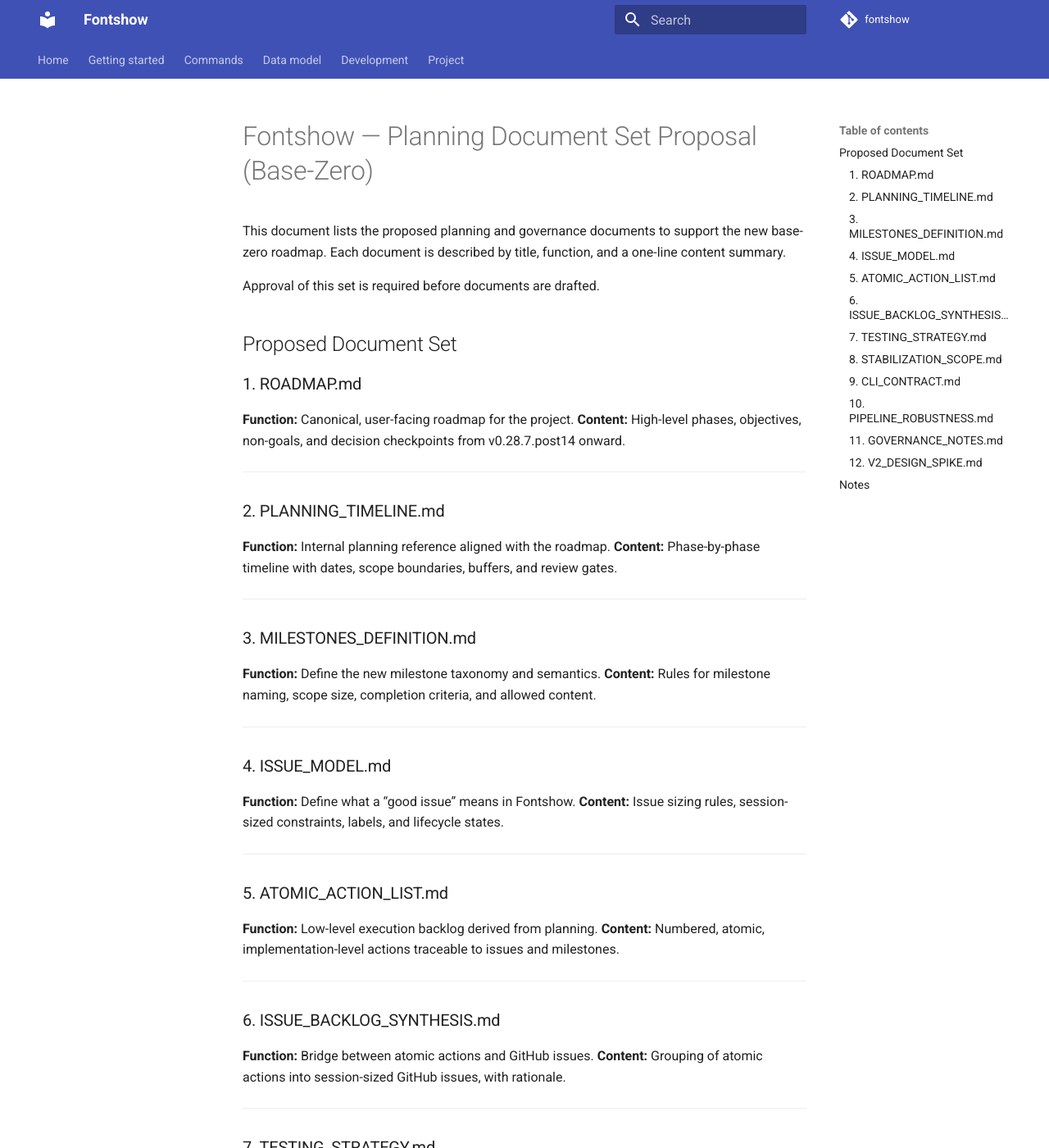
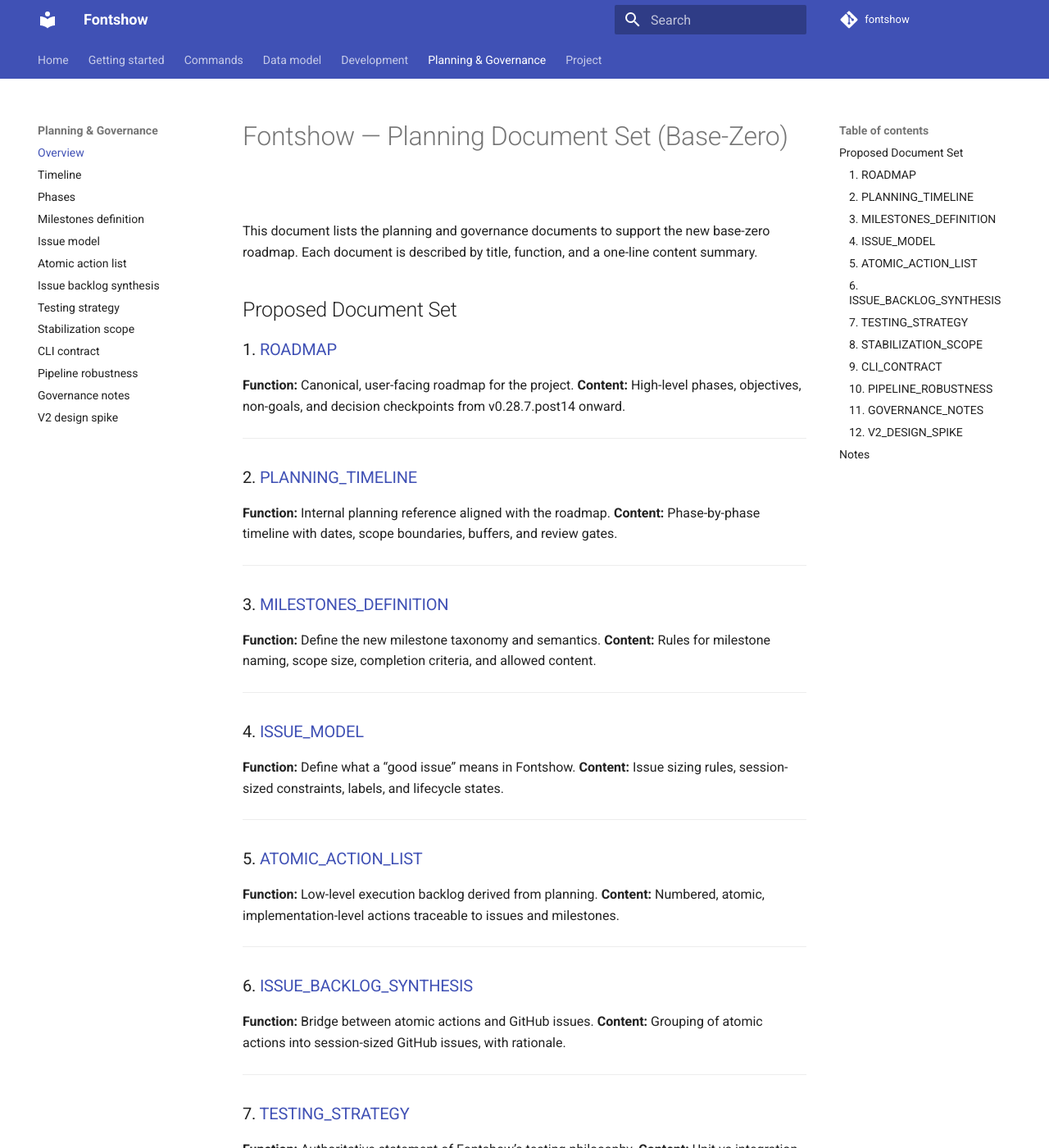
Before and after one commit to marco0560/Fontshow, an MkDocs documentation site: the page built from docs/planning/00_Planning_Document_Set.md, in a window 1280 px wide and 1400 px high. Shown: the whole window at 82% size. Built offline with MkDocs 1.6.1 and Material for MkDocs 9.7.7, drawn with Linux system fonts in a browser that asks for light colours; comment, search, counter and statistics services are not loaded; some of the changed text lies outside the part shown.

Commit message:
docs: cross-link planning document set for repository navigation
Enhance docs/planning/00_Planning_Document_Set.md by adding direct links
to all canonical planning documents in the same directory.

This improves repository-level navigation and offline readability,
while keeping MkDocs navigation as the primary web entry point.

No code or behavior changes.

```diff
--- a/docs/planning/00_Planning_Document_Set.md
+++ b/docs/planning/00_Planning_Document_Set.md
@@ -1,79 +1,90 @@
-# Fontshow — Planning Document Set Proposal (Base-Zero)
+# Fontshow — Planning Document Set (Base-Zero)
 
-This document lists the proposed planning and governance documents
+This document lists the planning and governance documents
 to support the new base-zero roadmap. Each document is described
 by title, function, and a one-line content summary.
 
-Approval of this set is required before documents are drafted.
 ## Proposed Document Set
 
-### 1. ROADMAP.md
+### 1. [ROADMAP](01_TIMELINE.md)
+
 **Function:** Canonical, user-facing roadmap for the project.
 **Content:** High-level phases, objectives, non-goals, and decision checkpoints from v0.28.7.post14 onward.
 
 ---
 
-### 2. PLANNING_TIMELINE.md
+### 2. [PLANNING_TIMELINE](01_TIMELINE.md)
+
 **Function:** Internal planning reference aligned with the roadmap.
 **Content:** Phase-by-phase timeline with dates, scope boundaries, buffers, and review gates.
 
 ---
 
-### 3. MILESTONES_DEFINITION.md
+### 3. [MILESTONES_DEFINITION](03_MILESTONES_DEFINITION.md)
+
 **Function:** Define the new milestone taxonomy and semantics.
 **Content:** Rules for milestone naming, scope size, completion criteria, and allowed content.
 
 ---
 
-### 4. ISSUE_MODEL.md
+### 4. [ISSUE_MODEL](04_ISSUE_MODEL.md)
+
 **Function:** Define what a “good issue” means in Fontshow.
 **Content:** Issue sizing rules, session-sized constraints, labels, and lifecycle states.
 
 ---
 
-### 5. ATOMIC_ACTION_LIST.md
+### 5. [ATOMIC_ACTION_LIST](05_ATOMIC_ACTION_LIST.md)
+
 **Function:** Low-level execution backlog derived from planning.
 **Content:** Numbered, atomic, implementation-level actions traceable to issues and milestones.
 
 ---
 
-### 6. ISSUE_BACKLOG_SYNTHESIS.md
+### 6. [ISSUE_BACKLOG_SYNTHESIS](06_ISSUE_BACKLOG_SYNTHESIS.md)
+
 **Function:** Bridge between atomic actions and GitHub issues.
 **Content:** Grouping of atomic actions into session-sized GitHub issues, with rationale.
 
 ---
 
-### 7. TESTING_STRATEGY.md
+### 7. [TESTING_STRATEGY](07_TESTING_STRATEGY.md)
+
 **Function:** Authoritative statement of Fontshow’s testing philosophy.
 **Content:** Unit vs integration split, environment-dependent checks, CI policy, and coverage expectations.
 
 ---
 
-### 8. STABILIZATION_SCOPE.md
+### 8. [STABILIZATION_SCOPE](08_STABILIZATION_SCOPE.md)
+
 **Function:** Define the stabilization phase contract (Phase 1).
 **Content:** What qualifies as stabilization work, explicit exclusions, and acceptance criteria.
 
 ---
 
-### 9. CLI_CONTRACT.md
+### 9. [CLI_CONTRACT](09_CLI_CONTRACT.md)
+
 **Function:** Formalize CLI behavior guarantees.
 **Content:** Exit codes, error semantics, machine-readable output rules, and backward compatibility notes.
 
 ---
 
-### 10. PIPELINE_ROBUSTNESS.md
+### 10. [PIPELINE_ROBUSTNESS](10_PIPELINE_ROBUSTNESS.md)
+
 **Function:** Capture resilience expectations for LaTeX and catalog generation.
 **Content:** Failure isolation rules, diagnostics requirements, and survivability principles.
 
 ---
 
-### 11. GOVERNANCE_NOTES.md
+### 11. [GOVERNANCE_NOTES](11_GOVERNANCE_NOTES.md)
+
 **Function:** Lightweight governance and decision-record container.
 **Content:** How decisions are made, recorded, revised, and deprecated over time.
 
 ---
 
-### 12. V2_DESIGN_SPIKE.md
+### 12. [V2_DESIGN_SPIKE](12_V2_DESIGN_SPIKE.md)
+
 **Function:** Isolated design exploration document for v2.x.y.
 **Content:** Architectural sketches, feasibility analysis, risks, and explicit non-commitments.
 
--- a/mkdocs.yml
+++ b/mkdocs.yml
@@ -65,6 +65,21 @@
     - Scripts: scripts.md
     - Contributing: CONTRIBUTING.md
 
+  - Planning & Governance:
+    - Overview: planning/00_Planning_Document_Set.md
+    - Timeline: planning/01_TIMELINE.md
+    - Phases: planning/02_PHASES.md
+    - Milestones definition: planning/03_MILESTONES_DEFINITION.md
+    - Issue model: planning/04_ISSUE_MODEL.md
+    - Atomic action list: planning/05_ATOMIC_ACTION_LIST.md
+    - Issue backlog synthesis: planning/06_ISSUE_BACKLOG_SYNTHESIS.md
+    - Testing strategy: planning/07_TESTING_STRATEGY.md
+    - Stabilization scope: planning/08_STABILIZATION_SCOPE.md
+    - CLI contract: planning/09_CLI_CONTRACT.md
+    - Pipeline robustness: planning/10_PIPELINE_ROBUSTNESS.md
+    - Governance notes: planning/11_GOVERNANCE_NOTES.md
+    - V2 design spike: planning/12_V2_DESIGN_SPIKE.md
+
   - Project:
     - Roadmap: roadmap.md
     - Decisions: decisions.md
```
Also changed, not shown: docs/index.md (+14 -0 lines).
